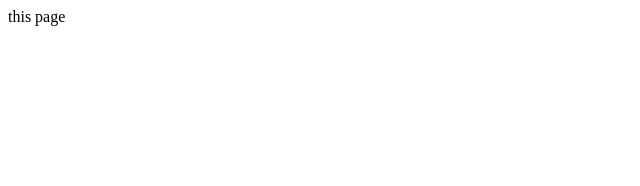
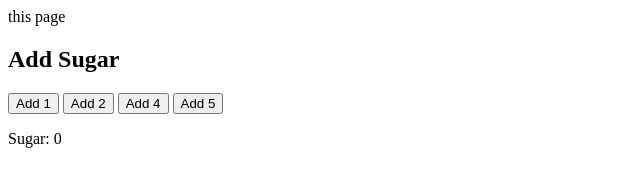
Before and after one commit to mhwalsh/pi-git-review, a plain HTML site: page index.html in a window 1280 px wide. Shown: the whole page, without its empty margins (0-640 px from the left). Drawn offline with Linux system fonts and the light colour scheme.

Commit message:
added addSugar and displaySugar functions

```diff
--- a/index.html
+++ b/index.html
@@ -6,5 +6,15 @@
   </head>
   <body>
     this page
+    <div>
+      <h2>Add Sugar</h2>
+      <button onclick="addSugar( 1 );"> Add 1</button>
+      <button onclick="addSugar( 2 );"> Add 2</button>
+      <button onclick="addSugar( 4 );"> Add 4</button>
+      <button onclick="addSugar( 8 );"> Add 5</button>
+      <p>
+        Sugar: <label id='sugarOut'>0</label>
+      </p>
+    </div>
   </body>
 </html>
--- a/script.js
+++ b/script.js
@@ -1,2 +1,15 @@
 console.log( 'test' );
 // I can't make compressed zip files...
+var allTheSugar = 0;
+
+var addSugar = function( amount ){
+  console.log( 'in addSugar:', amount );
+  allTheSugar += amount;
+  console.log( 'sugar:', allTheSugar );
+  displaySugar();
+}; // end addSugar
+
+var displaySugar = function(){
+  console.log( 'in displaySugar');
+  var outputLabel = document.getElementById( 'sugarOut' ).innerHTML = allTheSugar;
+}; // end displaySugar
```
